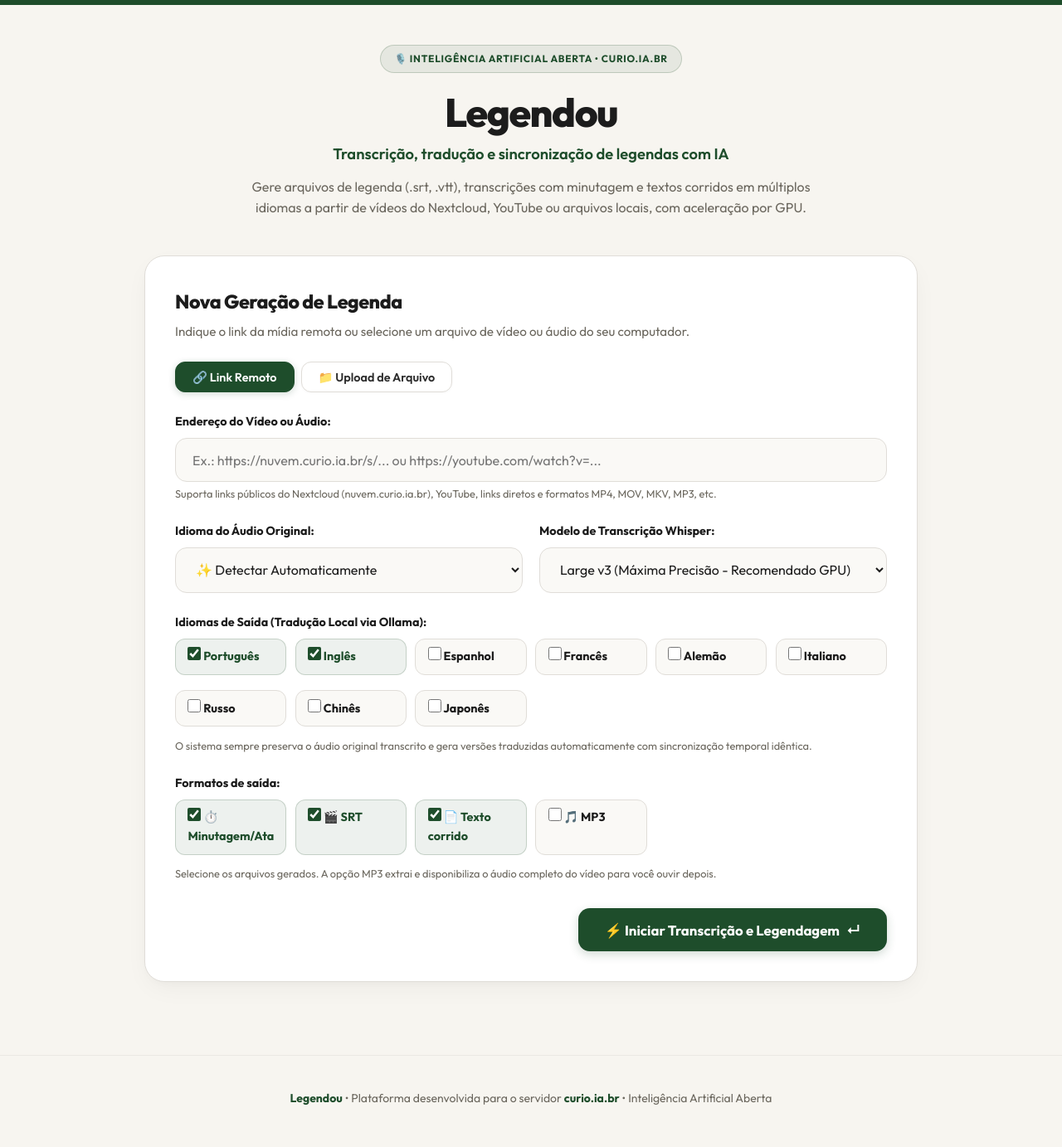
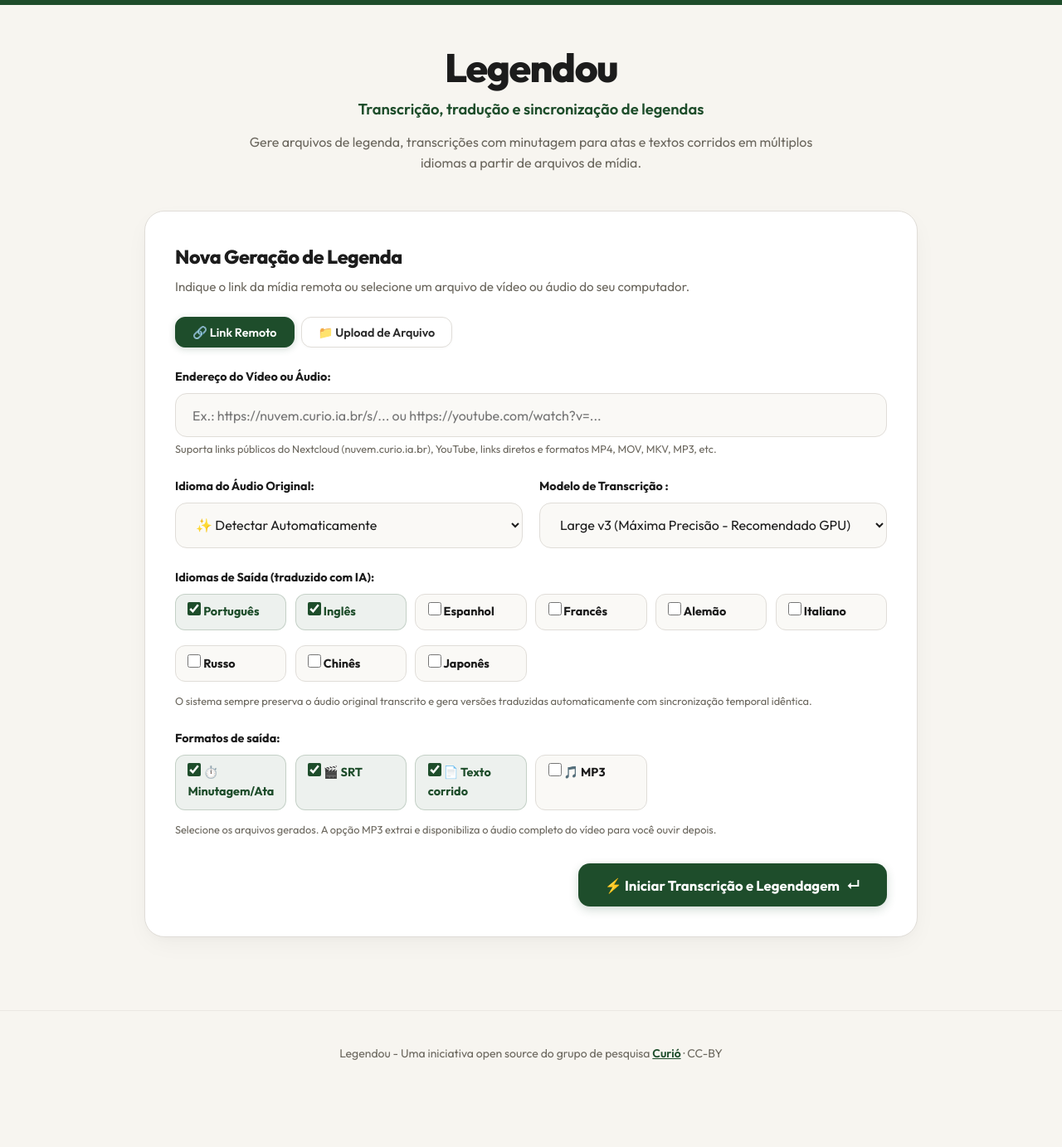
Before and after one commit to tiagobraga/legendou, a FastAPI app: page / in a window 1280 px wide. Shown: the whole page at 83% size. After the commit the page ends 1278 px from the top, so only its background shows below. Run offline with FastAPI, Linux system fonts and the light colour scheme.

Commit message:
fix(ui): atualiza textos descritivos e padroniza rodapé Curió CC-BY

```diff
--- a/templates/index.html
+++ b/templates/index.html
@@ -16,15 +16,12 @@
 
   <div class="home-container">
     <header class="home-header">
-      <div class="brand-badge">
-        <span>🎙️ Inteligência Artificial Aberta • curio.ia.br</span>
-      </div>
       <h1 class="home-title">
         <span>Legendou</span>
       </h1>
-      <p class="home-subtitle">Transcrição, tradução e sincronização de legendas com IA</p>
+      <p class="home-subtitle">Transcrição, tradução e sincronização de legendas</p>
       <p class="home-description">
-        Gere arquivos de legenda (.srt, .vtt), transcrições com minutagem e textos corridos em múltiplos idiomas a partir de vídeos do Nextcloud, YouTube ou arquivos locais, com aceleração por GPU.
+        Gere arquivos de legenda, transcrições com minutagem para atas e textos corridos em múltiplos idiomas a partir de arquivos de mídia.
       </p>
     </header>
 
@@ -91,7 +88,7 @@
 
             <!-- Model Selection -->
             <div class="form-group">
-              <label for="model_size">Modelo de Transcrição Whisper:</label>
+              <label for="model_size">Modelo de Transcrição :</label>
               <select id="model_size" name="model_size">
                 {% for m in models %}
                 <option value="{{ m.id }}" {% if m.id == default_model %}selected{% endif %}>{{ m.name }}</option>
@@ -102,7 +99,7 @@
 
           <!-- Target Languages Checkboxes -->
           <div class="form-group">
-            <label>Idiomas de Saída (Tradução Local via Ollama):</label>
+            <label>Idiomas de Saída (traduzido com IA):</label>
             <div class="checkbox-grid">
               {% for code, name in languages.items() %}
               <label class="checkbox-label">
@@ -152,7 +149,7 @@
       <section class="archive-card">
         <div class="card-header-clean">
           <h2>Histórico de Transcrições Recentes</h2>
-          <p class="card-desc">Tarefas processadas anteriormente e disponíveis para download imediato.</p>
+          <p class="card-desc">Tarefas processadas anteriormente.</p>
         </div>
 
         <div class="table-wrap">
@@ -202,7 +199,7 @@
   </div>
 
   <footer class="site-footer">
-    <p><strong>Legendou</strong> • Plataforma desenvolvida para o servidor <strong>curio.ia.br</strong> • Inteligência Artificial Aberta</p>
+    <p>Legendou - Uma iniciativa open source do grupo de pesquisa <a href="http://www.curio.ia.br" target="_blank" rel="noopener noreferrer" style="color: var(--color-primary); font-weight: 600; text-decoration: underline;">Curió</a> · CC-BY</p>
   </footer>
 
   <script src="/static/js/app.js?v=20261027"></script>
--- a/templates/job.html
+++ b/templates/job.html
@@ -232,7 +232,7 @@
   </div>
 
   <footer class="site-footer">
-    <p><strong>Legendou</strong> • Plataforma desenvolvida para o servidor <strong>curio.ia.br</strong> • Inteligência Artificial Aberta</p>
+    <p>Legendou - Uma iniciativa open source do grupo de pesquisa <a href="http://www.curio.ia.br" target="_blank" rel="noopener noreferrer" style="color: var(--color-primary); font-weight: 600; text-decoration: underline;">Curió</a> · CC-BY</p>
   </footer>
 
   <script id="job-data-json" type="application/json">
```
